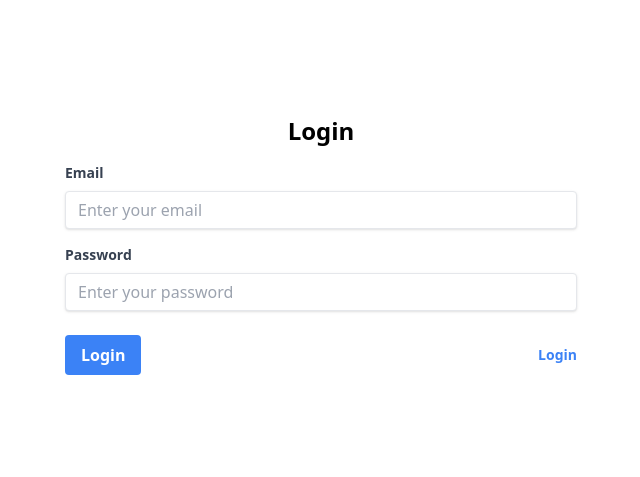
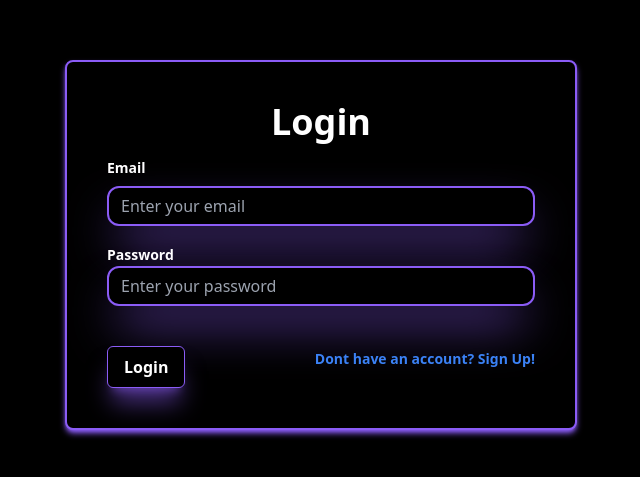
Before and after one commit to Shreedhar-Raj/dps-rohini-prelims, a Next.js app in the folder frontend/: page /login in a window 1280 px wide. Shown: the part 155-632 px from the top of the page, without its empty margins (319-959 px from the left). Built offline with nearby package versions, Linux system fonts and the light colour scheme.

Commit message:
onboarding done

```diff
--- a/frontend/pages/login.js
+++ b/frontend/pages/login.js
@@ -2,16 +2,16 @@ import React from 'react'
 
 function login() {
   return (
-    <div className={`flex items-center justify-center min-h-screen bg-white`}>
-      <div className={`bg-white max-w-lg w-full`}>
-        <h2 className={`text-2xl font-bold mb-4 text-center`}>Login</h2>
+    <div className={`flex items-center justify-center h-screen bg-black`}>
+      <div className={`bg-black max-w-lg w-full border border-2 shadow-md shadow-violet-500 border-violet-500 rounded-lg text-white p-10`}>
+        <h2 className={`text-4xl font-bold mb-4 text-center`}>Login</h2>
         <form>
           <div className={`mb-4`}>
-            <label className={`block text-gray-700 text-sm font-bold mb-2`} htmlFor="email">
+            <label className={`block text-white text-sm font-bold mb-2`} htmlFor="email">
               Email
             </label>
             <input
-              className={`shadow appearance-none border rounded w-full py-2 px-3 text-gray-700 leading-tight focus:outline-none focus:shadow-outline`}
+              className={`shadow appearance-none border border-2 border-violet-500 shadow-2xl shadow-violet-500 bg-black rounded-xl rounded w-full py-2 px-3 text-gray-700 leading-tight focus:outline-none focus:shadow-outline`}
               id="email"
               type="email"
               placeholder="Enter your email"
@@ -19,11 +19,11 @@ function login() {
             />
           </div>
           <div className={`mb-6`}>
-            <label className={`block text-gray-700 text-sm font-bold mb-2`} htmlFor="password">
+            <label className={` text-white text-sm font-bold mb-2`} htmlFor="password">
               Password
             </label>
             <input
-              className={`shadow appearance-none border rounded w-full py-2 px-3 text-gray-700 leading-tight focus:outline-none focus:shadow-outline`}
+              className={`shadow appearance-none bg-black border border-2 border-violet-500 shadow-2xl shadow-violet-500 rounded-xl w-full py-2 px-3 text-gray-700 leading-tight focus:outline-none focus:shadow-outline`}
               id="password"
               type="password"
               placeholder="Enter your password"
@@ -31,17 +31,14 @@ function login() {
             />
           </div>
           <div className={`flex items-center justify-between`}>
-            <button
-              className={`bg-blue-500 hover:bg-blue-700 text-white font-bold py-2 px-4 rounded focus:outline-none focus:shadow-outline`}
-              type="submit"
-            >
+          <button className={`bg-black border border-1 border-violet-500 shadow-violet-500/50 shadow-xl text-white font-bold py-2 px-4 rounded-md mt-4`}>
               Login
             </button>
             <a
               className={`inline-block align-baseline font-bold text-sm text-blue-500 hover:text-blue-800`}
               href="#"
             >
-              Login
+              Dont have an account? Sign Up!
             </a>
           </div>
         </form>
--- a/frontend/pages/pricing.js
+++ b/frontend/pages/pricing.js
@@ -10,7 +10,7 @@ function pricing() {
           <div className={`bg-black border border-2 shadow-indigo-500 shadow-2xl border-violet-500 p-8 shadow rounded-lg`}>
             <h2 className={`text-2xl font-bold mb-4`}>Free</h2>
             <p className={`mb-4 text-gray-300`}>Free Forever</p>
-            <p className={`text-3xl font-bold mb-4`}>$9.99</p>
+            <p className={`text-3xl font-bold mb-4`}>₹0.0</p>
             <ul className={`text-white`}>
               <li className={`mb-2`}>➡️Chat and connect with other fans.</li>
               <li className={`mb-2`}>➡️Analytics and Statistics</li>
--- a/frontend/pages/register.js
+++ b/frontend/pages/register.js
@@ -3,15 +3,15 @@ import React from 'react'
 function register() {
   return (
     <div className={`flex items-center justify-center min-h-screen bg-black`}>
-      <div className={`bg-white shadow-md rounded px-8 pt-6 pb-8 mb-4 max-w-md w-full`}>
-        <h2 className={`text-2xl font-bold mb-4 text-center text-white`}>Register</h2>
+      <div className={`bg-black border border-2 border-violet-500 shadow-md rounded-lg px-8 pt-6 pb-8 mb-4 max-w-md w-full`}>
+        <h2 className={`text-4xl font-bold mb-4 text-center text-white`}>Register</h2>
         <form>
           <div className={`mb-4`}>
             <label className={`block text-gray-700 text-sm font-bold mb-2 text-white`} htmlFor="name">
               Name
             </label>
             <input
-              className={`shadow appearance-none border rounded w-full py-2 px-3 text-gray-700 leading-tight focus:outline-none focus:shadow-outline`}
+              className={`shadow-2xl shadow-violet-500 bg-black appearance-none border border-2 border-violet-500 rounded-xl w-full py-2 px-3 text-gray-700 leading-tight focus:outline-none focus:shadow-outline`}
               id="name"
               type="text"
               placeholder="Enter your name"
@@ -23,7 +23,7 @@ function register() {
               Email
             </label>
             <input
-              className={`shadow appearance-none border rounded w-full py-2 px-3 text-gray-700 leading-tight focus:outline-none focus:shadow-outline`}
+              className={`shadow-2xl shadow-violet-500 appearance-none border border-2 border-violet-500 bg-black rounded-xl w-full py-2 px-3 text-gray-700 leading-tight focus:outline-none focus:shadow-outline`}
               id="email"
               type="email"
               placeholder="Enter your email"
@@ -35,7 +35,7 @@ function register() {
               Password
             </label>
             <input
-              className={`shadow appearance-none border rounded w-full py-2 px-3 text-gray-700 leading-tight focus:outline-none focus:shadow-outline`}
+              className={`shadow-2xl bg-black shadow-violet-500 appearance-none border border-2 border-violet-500 rounded-2xl w-full py-2 px-3 text-gray-700 leading-tight focus:outline-none focus:shadow-outline`}
               id="password"
               type="password"
               placeholder="Enter your password"
@@ -43,11 +43,8 @@ function register() {
             />
           </div>
           <div className={`flex items-center justify-between`}>
-            <button
-              className={`bg-blue-500 hover:bg-blue-700 text-white font-bold py-2 px-4 rounded focus:outline-none focus:shadow-outline`}
-              type="submit"
-            >
-              Register
+          <button className={`bg-black border border-1 border-violet-500 shadow-violet-500/50 shadow-xl text-white font-bold py-2 px-4 rounded-md mt-4`}>
+              Login
             </button>
             <a
               className={`inline-block align-baseline font-bold text-sm text-blue-500 hover:text-blue-800`}
```
